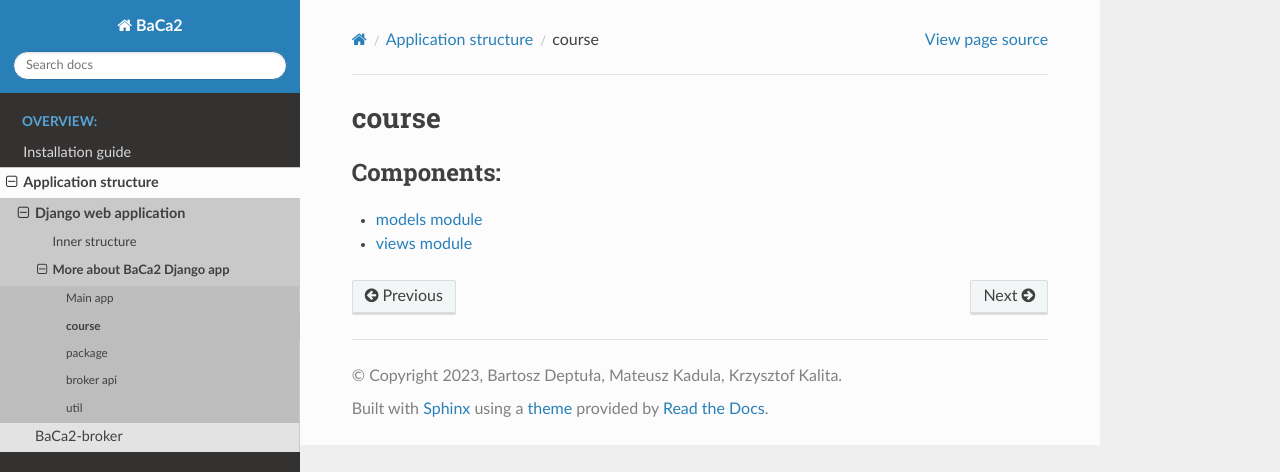
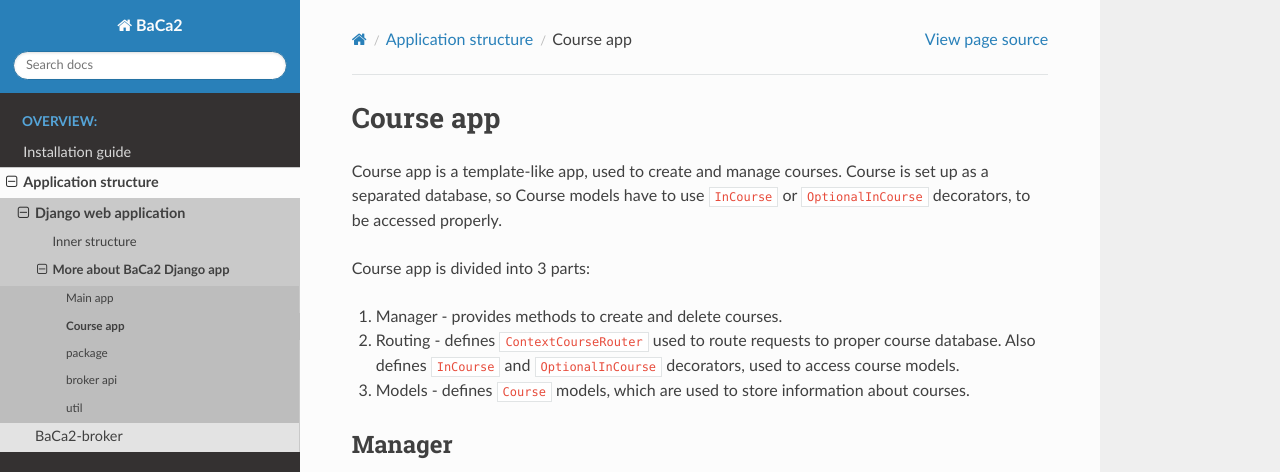
Before and after one commit to BaCa2-project/BaCa2, a Sphinx documentation site: the page built from BaCa2/docs/source/modules/apps/course/index.rst, in a window 1280 px wide and 1201 px high. Shown: the top 472 px of the window. Built offline with Sphinx 7.4.7 and the Read the Docs theme 2.0.0, drawn with Linux system fonts in a browser that asks for light colours; pages that are not in the unit, such as notebooks, are missing from menus; some of the changed text lies outside the part shown.

Commit message:
MAIN-47 Course app sphinx docs done for manager and routing. TODO: Models and file separation MAIN-41 [IN PROGRESS] MAIN-39 [IN PROGRESS]

```diff
--- a/BaCa2/docs/source/modules/apps/course/index.rst
+++ b/BaCa2/docs/source/modules/apps/course/index.rst
@@ -1,9 +1,31 @@
-course
-======
+Course app
+==========
 
-..  toctree::
-    :maxdepth: 2
-    :caption: Components:
+Course app is a template-like app, used to create and manage courses. Course is set up as a separated database,
+so Course models have to use ``InCourse`` or ``OptionalInCourse`` decorators, to be accessed properly.
 
-    models
-    views
+Course app is divided into 3 parts:
+
+1. Manager - provides methods to create and delete courses.
+2. Routing - defines ``ContextCourseRouter`` used to route requests to proper course database. Also defines ``InCourse`` and ``OptionalInCourse`` decorators, used to access course models.
+3. Models - defines ``Course`` models, which are used to store information about courses.
+
+Manager
+"""""""
+
+.. automodule:: course.manager
+    :members:
+
+Routing
+"""""""
+
+.. autoclass:: course.routing.ContextCourseRouter
+    :members:
+    :private-members: _get_context
+    :inherited-members:
+
+.. autoclass:: course.routing.InCourse
+    :members:
+
+.. autoclass:: course.routing.OptionalInCourse
+    :members:
```
Also changed, not shown: 1 other file.
